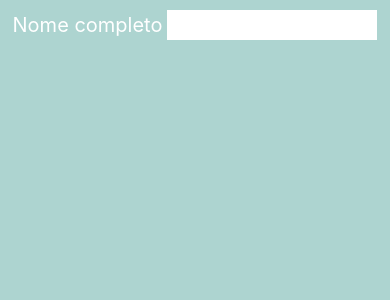
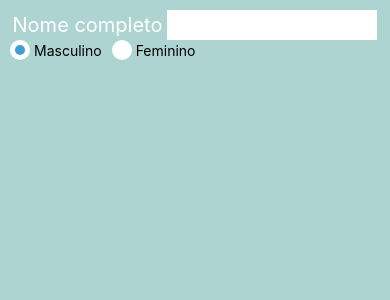
Before and after one commit to jmatheusbueno/mobile_development_UTFPR, a React Native app in the folder MyHealth/: screen / in a window 390 px wide. Shown: the top 300 px of the page. Built offline with nearby package versions, Linux system fonts and the light colour scheme.

Commit message:
criado component radio

```diff
--- a/MyHealth/src/components/CreateAccount.js
+++ b/MyHealth/src/components/CreateAccount.js
@@ -1,12 +1,25 @@
-import React from "react";
+import React, { useState } from "react";
 import { StyleSheet, View} from "react-native";
 import CustomTextInput from "./general-components/CustomTextInput";
+import CustomRadio from "./general-components/CustomRadio";
 
-const CreateAccount = () => (
-    <View style={styles.container}>
-        <CustomTextInput label="Nome completo" width={210} />
-    </View>
-);
+const CreateAccount = () => {
+    const [selected, setSelected] = useState(0);
+    return (
+        <View style={styles.container}>
+            <CustomTextInput label="Nome completo" width={210} />
+            <CustomRadio
+                options={['Masculino','Feminino']}
+                horizontal={true}
+                onChangeSelect={(opt, index) => {
+                    alert(opt);
+                    setSelected(index);
+                }}
+                selected={selected}
+            />
+        </View>
+    )
+};
 
 const styles = StyleSheet.create({
     container: {
--- /dev/null
+++ b/MyHealth/src/components/general-components/CustomRadio.js
@@ -0,0 +1,56 @@
+//import liraries
+import React, { Component, useState } from 'react';
+import { View, Text, StyleSheet, TouchableOpacity } from 'react-native';
+
+// create a component
+const CustomRadio = ({options = [], horizontal = false, onChangeSelect, selected}) => {
+
+    return (
+        <View style={horizontal ? styles.horizontal : styles.vertical}>
+            {
+                options.map((opt, index) => (
+                    <TouchableOpacity onPress={() => onChangeSelect(opt, index)} style={[styles.optContainer, {marginLeft: horizontal ? 10 : 0, marginTop: horizontal ? 0 : 10}]}>
+                        <View style={styles.outlineCircle}>
+                            {selected == index && <View style={styles.innerCircle} />}
+                        </View>
+                        <Text style={styles.txt}>{opt}</Text>
+                    </TouchableOpacity>
+                ))
+            }
+        </View>
+    );
+};
+
+// define your styles
+const styles = StyleSheet.create({
+    horizontal: {
+        flexDirection: 'row',
+        alignItems: 'center',
+    },
+    optContainer: {
+        flexDirection: 'row',
+        alignItems: 'center',
+    },
+    outlineCircle: {
+        width: 20,
+        height: 20,
+        borderRadius: 10,
+        borderColor: '#fff',
+        borderWidth: 2,
+        justifyContent: 'center',
+        alignItems: 'center',
+        backgroundColor: '#fff'
+    },
+    innerCircle: {
+        width: 10,
+        height: 10,
+        borderRadius: 5,
+        backgroundColor: '#419ED7',
+    },
+    txt: {
+        marginLeft: 4,
+    }
+});
+
+//make this component available to the app
+export default CustomRadio;
```
